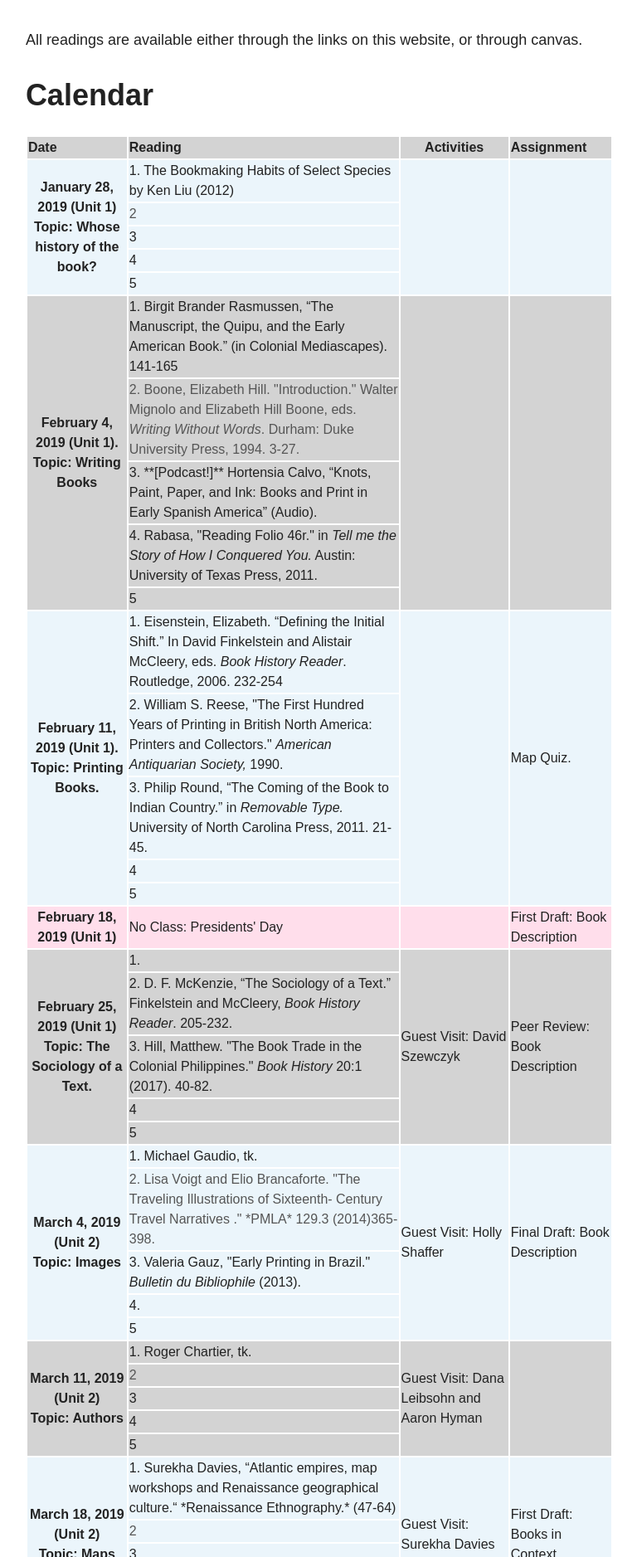
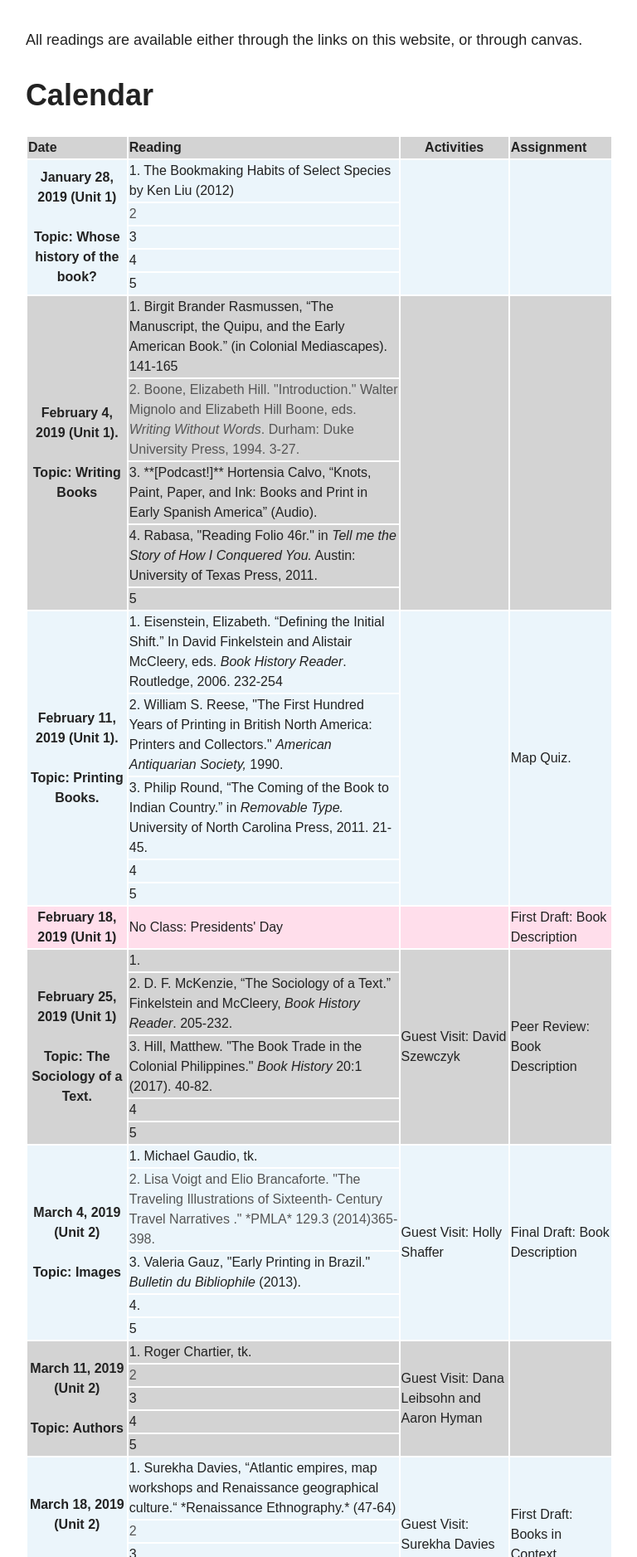
Before and after one commit to halperta/2019-bookhistory, a Jekyll site: the page built from schedule/index.md, in a window 1280 px wide. Shown: the part 538-2415 px from the top of the page at 83% size, without its empty margins (255-1023 px from the left). Built offline with Jekyll 4.4.1, drawn with Linux system fonts in a browser that asks for light colours; nearby versions of some CDN libraries.

Commit message:
updating layout

```diff
--- a/schedule/index.md
+++ b/schedule/index.md
@@ -16,7 +16,7 @@ All readings are available either through the links on this website, or through
   </tr>
 
   <tr bgcolor="#EBF5FB">
-    <th rowspan="5">January 28, 2019 (Unit 1) <br> Topic: Whose history of the book? </th>
+    <th rowspan="5">January 28, 2019 (Unit 1) <br><br> Topic: Whose history of the book? </th>
       <td> 1. <a href="http://www.lightspeedmagazine.com/fiction/the-bookmaking-habits-of-select-species/">The Bookmaking Habits of Select Species by Ken Liu (2012)</a> </td>
       <td rowspan="5"> </td>
       <td rowspan="5">   </td>
@@ -36,7 +36,7 @@ All readings are available either through the links on this website, or through
 
 
   <tr bgcolor="LightGray">
-    <th rowspan="5">February 4, 2019 (Unit 1). <br> Topic: Writing Books</th>
+    <th rowspan="5">February 4, 2019 (Unit 1). <br><br> Topic: Writing Books</th>
        <td> 1. Birgit Brander Rasmussen, “The Manuscript, the Quipu, and the Early American Book.” (in Colonial Mediascapes). 141-165 </td>
       <td rowspan="5"> </td>
       <td rowspan="5">   </td>
@@ -55,7 +55,7 @@ All readings are available either through the links on this website, or through
   </tr>
 
   <tr bgcolor="#EBF5FB">
-    <th rowspan="5">February 11, 2019 (Unit 1). <br> Topic: Printing Books.</th>
+    <th rowspan="5">February 11, 2019 (Unit 1). <br><br> Topic: Printing Books.</th>
       <td> 1. Eisenstein, Elizabeth. “Defining the Initial Shift.” In David Finkelstein and Alistair McCleery, eds. <i> Book History Reader</i>. Routledge, 2006. 232-254 </td>
       <td rowspan="5"> </td>
       <td rowspan="5"> Map Quiz. </td>
@@ -93,7 +93,7 @@ All readings are available either through the links on this website, or through
   </tr> -->
 
   <tr bgcolor="LightGray">
-    <th rowspan="5">February 25, 2019 (Unit 1) <br> Topic: The Sociology of a Text.</th>
+    <th rowspan="5">February 25, 2019 (Unit 1) <br><br> Topic: The Sociology of a Text.</th>
       <td> 1.  </td>
       <td rowspan="5"><a href="https://www.abaa.org/bookseller_interview/details/david-m.-szewczyk-the-philadelphia-rare-books-manuscripts-company"> Guest Visit: David Szewczyk</a> </td>
       <td rowspan="5"> Peer Review: Book Description </td>
@@ -112,7 +112,7 @@ All readings are available either through the links on this website, or through
   </tr>
 
   <tr bgcolor="#EBF5FB">
-    <th rowspan="5">March 4, 2019 (Unit 2) <br> Topic: Images</th>
+    <th rowspan="5">March 4, 2019 (Unit 2) <br><br> Topic: Images</th>
       <td> 1. Michael Gaudio, tk.</td>
       <td rowspan="5"><a href="https://vivo.brown.edu/display/hshaffer"> Guest Visit: Holly Shaffer </a> </td>
       <td rowspan="5"> Final Draft: Book Description </td>
@@ -132,7 +132,7 @@ All readings are available either through the links on this website, or through
   </tr>
 
   <tr bgcolor="LightGray">
-    <th rowspan="5">March 11, 2019 (Unit 2) <br> Topic: Authors</th>
+    <th rowspan="5">March 11, 2019 (Unit 2) <br><br> Topic: Authors</th>
       <td> 1. Roger Chartier, tk. </td>
       <td rowspan="5"> Guest Visit: <a href="https://www.smith.edu/academics/faculty/dana-leibsohn">Dana Leibsohn</a> and <a href="https://arthist.jhu.edu/directory/aaron-m-hyman/">Aaron Hyman</a></td>
       <td rowspan="5">  </td>
@@ -151,7 +151,7 @@ All readings are available either through the links on this website, or through
   </tr>
 
   <tr bgcolor="#EBF5FB">
-    <th rowspan="5">March 18, 2019 (Unit 2) <br> Topic: Maps</th>
+    <th rowspan="5">March 18, 2019 (Unit 2) <br><br> Topic: Maps</th>
      <td> 1. Surekha Davies, “Atlantic empires, map workshops and Renaissance geographical culture.“ *Renaissance Ethnography.* (47-64)</td>
     <td rowspan="5"><a href="http://www.surekhadavies.org/"> Guest Visit: Surekha Davies </a> </td>
     <td rowspan="5"> First Draft: Books in Context </td>
@@ -189,7 +189,7 @@ All readings are available either through the links on this website, or through
   </tr> -->
 
   <tr bgcolor="#EBF5FB">
-    <th rowspan="5">April 1, 2019 (Unit 2) <br> Topic: Libraries</th>
+    <th rowspan="5">April 1, 2019 (Unit 2) <br><br> Topic: Libraries</th>
    <td> 1. *Salvatore, Ricardo (2008). Libraries and the Legibility of Hispanic America: Early Latin American Collections in the United States.* (pp. 191-211).
 </td>
     <td rowspan="5"> </td>
```
